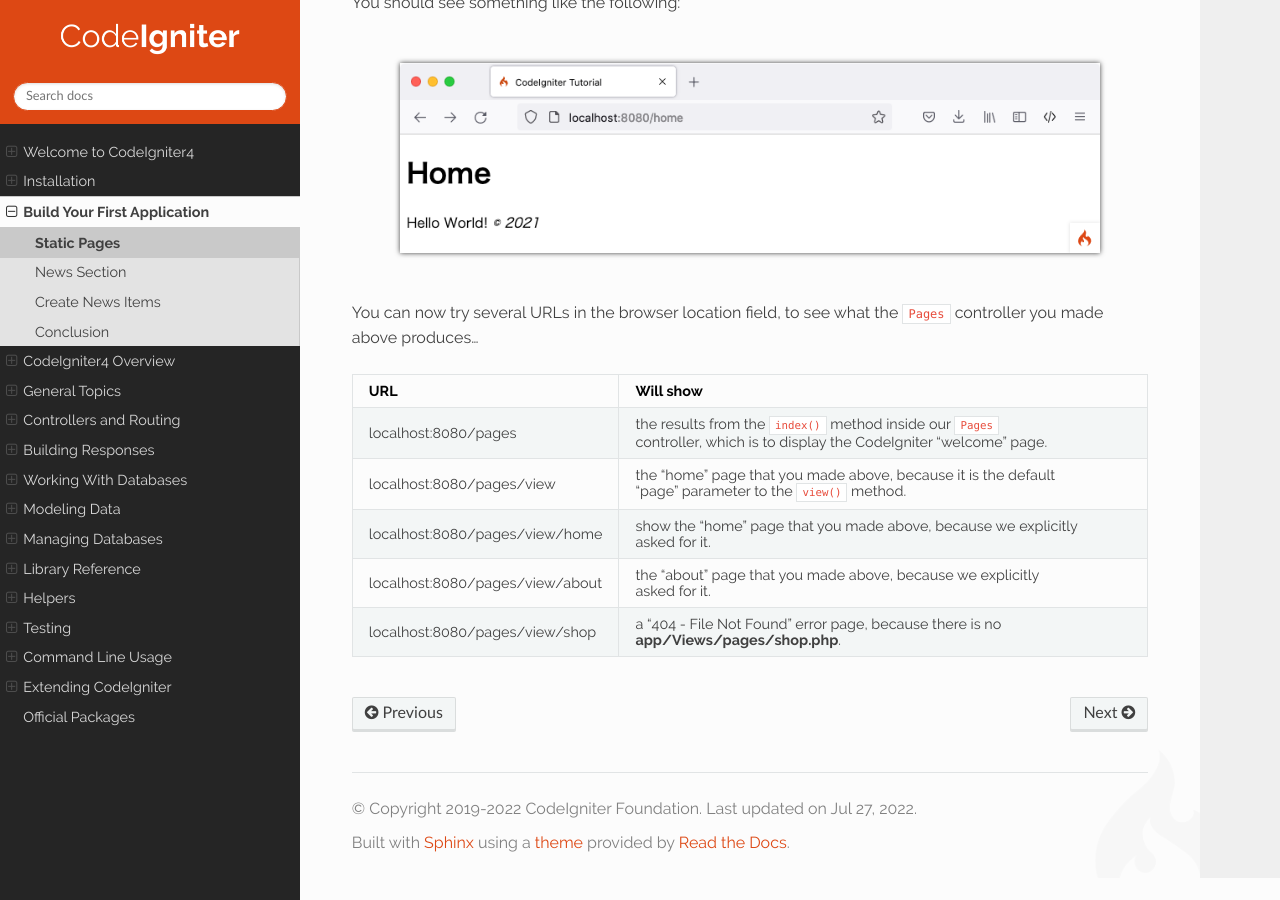
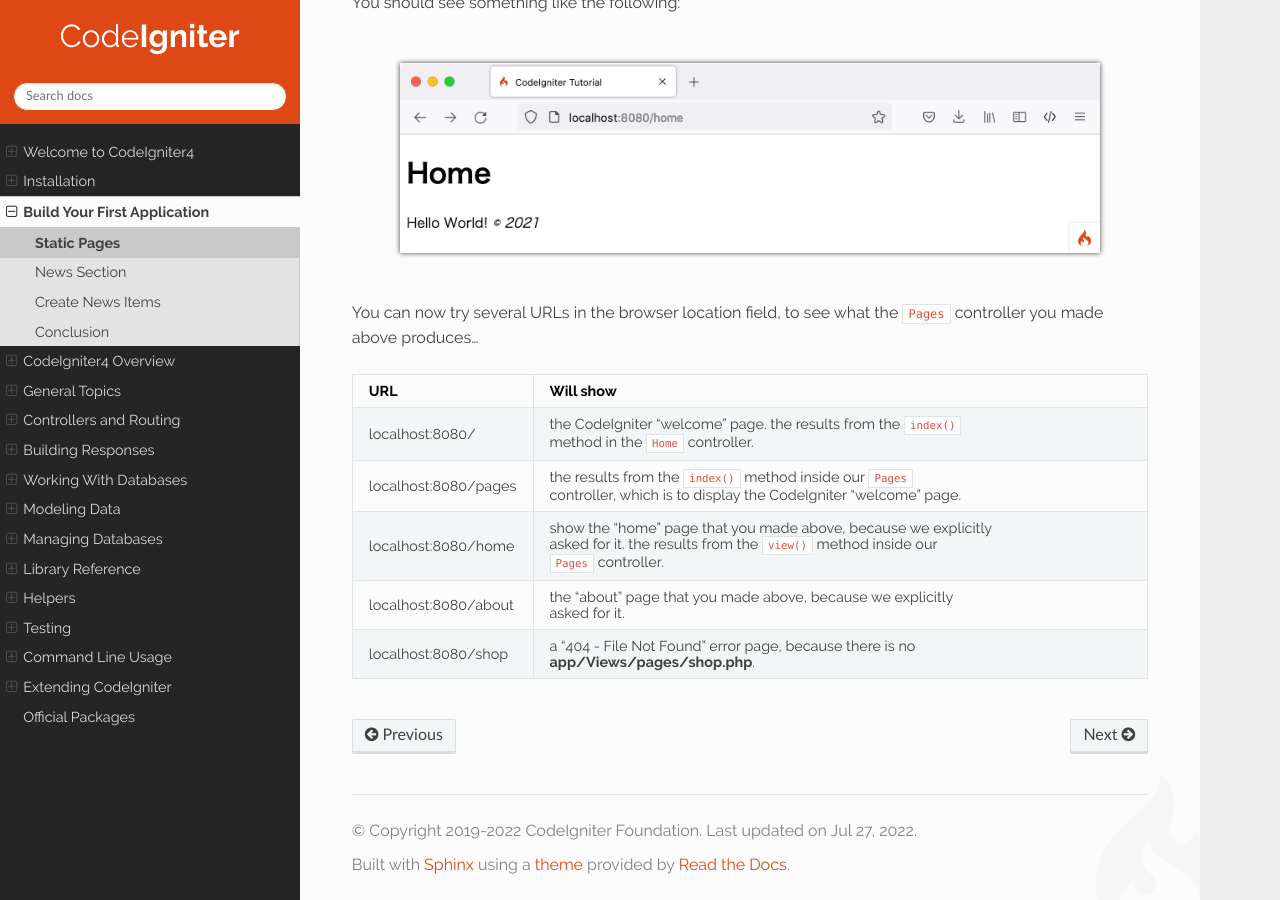
Before and after one commit to NEKOGET/ci4_user_guide_src, a Sphinx documentation site: the page built from source/tutorial/static_pages.rst, in a window 1280 px wide and 900 px high, scrolled down 4284 px. Built offline with Sphinx 7.4.7 and the Read the Docs theme 2.0.0, drawn with Linux system fonts in a browser that asks for light colours.

Commit message:
docs: fix wrong explanation

```diff
--- a/source/tutorial/static_pages.rst
+++ b/source/tutorial/static_pages.rst
@@ -183,18 +183,19 @@ controller you made above produces...
     +---------------------------------+-----------------------------------------------------------------+
     | URL                             | Will show                                                       |
     +=================================+=================================================================+
+    | localhost:8080/                 | the CodeIgniter "welcome" page. the results from the ``index()``|
+    |                                 | method in the ``Home`` controller.                              |
+    +---------------------------------+-----------------------------------------------------------------+
     | localhost:8080/pages            | the results from the ``index()`` method inside our ``Pages``    |
     |                                 | controller, which is to display the CodeIgniter "welcome" page. |
     +---------------------------------+-----------------------------------------------------------------+
-    | localhost:8080/pages/view       | the "home" page that you made above, because it is the default  |
-    |                                 | "page" parameter to the ``view()`` method.                      |
+    | localhost:8080/home             | show the "home" page that you made above, because we explicitly |
+    |                                 | asked for it. the results from the ``view()`` method inside our |
+    |                                 | ``Pages`` controller.                                           |
     +---------------------------------+-----------------------------------------------------------------+
-    | localhost:8080/pages/view/home  | show the "home" page that you made above, because we explicitly |
+    | localhost:8080/about            | the "about" page that you made above, because we explicitly     |
     |                                 | asked for it.                                                   |
     +---------------------------------+-----------------------------------------------------------------+
-    | localhost:8080/pages/view/about | the "about" page that you made above, because we explicitly     |
-    |                                 | asked for it.                                                   |
-    +---------------------------------+-----------------------------------------------------------------+
-    | localhost:8080/pages/view/shop  | a "404 - File Not Found" error page, because there is no        |
+    | localhost:8080/shop             | a "404 - File Not Found" error page, because there is no        |
     |                                 | **app/Views/pages/shop.php**.                                   |
     +---------------------------------+-----------------------------------------------------------------+
```
